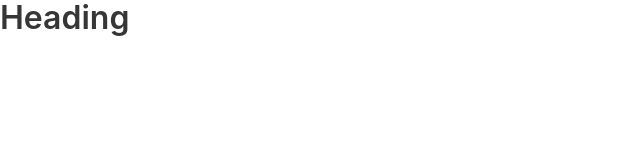
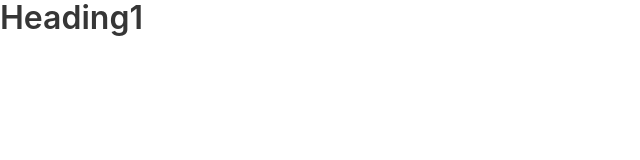
Before and after one commit to lewiswatson55/CovidHackathonGroup3, a plain HTML site: page index.html in a window 1280 px wide. Shown: the full height of the page, 0-640 px from the left. Drawn offline with Linux system fonts and the light colour scheme.

Commit message:
Update index.html

```diff
--- a/index.html
+++ b/index.html
@@ -8,7 +8,7 @@
   </head>
   <body class="content">
 
-    <h1>Heading</h1>
+    <h1>Heading1</h1>
 
   </body>
 </html>
```
